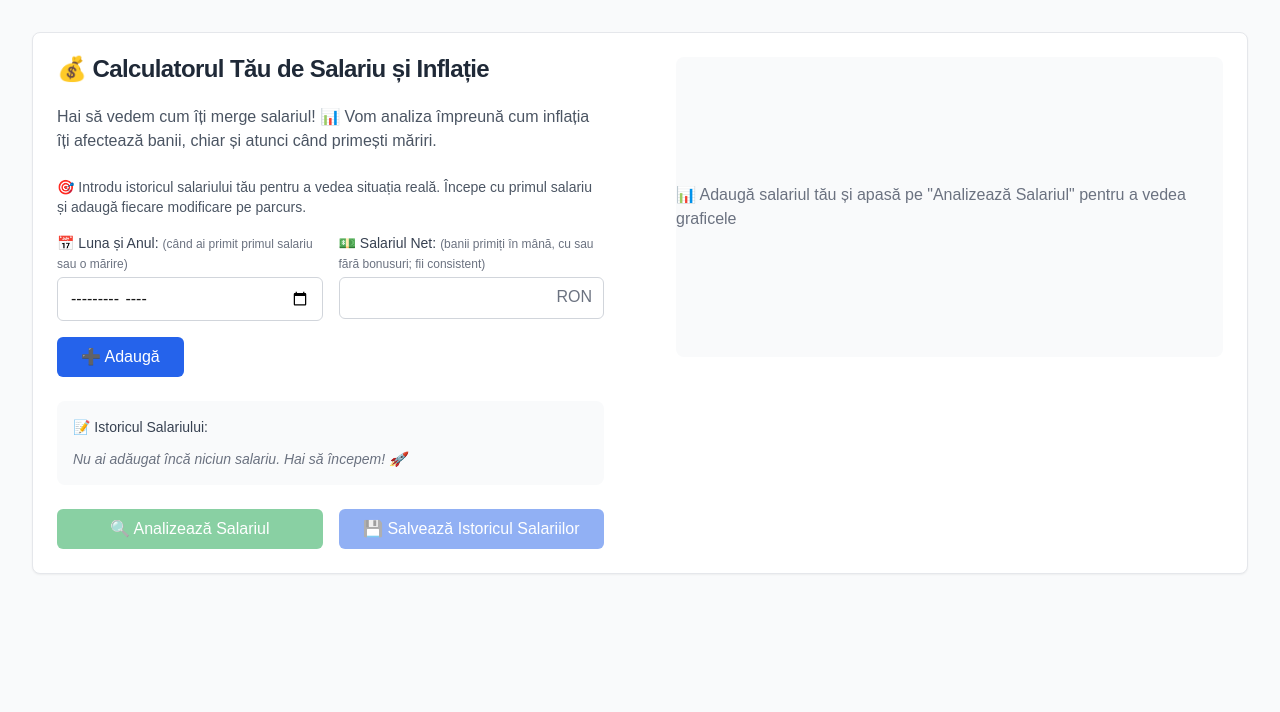
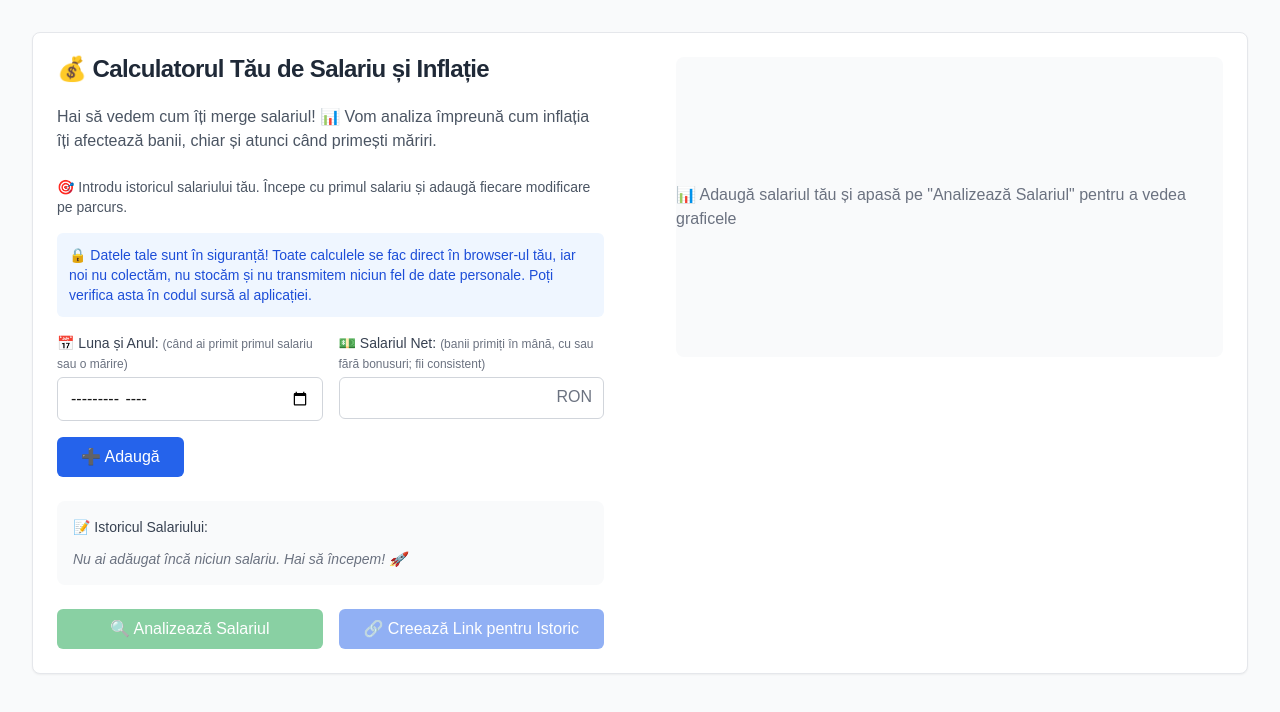
Before and after one commit to bvb-org/salary-chart, a Next.js app: page / in a window 1280 px wide. Shown: the top 712 px of the page. Built offline with nearby package versions, Linux system fonts and the light colour scheme.

Commit message:
feat: add validation for dates, paragraph with data usage, february dummy inflation data

```diff
--- a/src/components/SalaryChart.tsx
+++ b/src/components/SalaryChart.tsx
@@ -99,6 +99,18 @@ const SalaryChart = () => {
       const salaryValue = parseInt(newSalary, 10);
       if (salaryValue < 0) {
         window.location.href = 'https://www.youtube.com/watch?v=xvFZjo5PgG0';
+        return;
+      }
+
+      // Check if date is in the future
+      const inputDate = new Date(newDate);
+      const currentDate = new Date();
+      // Set both dates to the first of the month for accurate month comparison
+      inputDate.setDate(1);
+      currentDate.setDate(1);
+
+      if (inputDate > currentDate) {
+        alert('Nu poți introduce date din viitor. Te rog alege o dată din prezent sau trecut.');
         return;
       }
       setSalaryChanges([...salaryChanges, {
@@ -246,8 +258,13 @@ const SalaryChart = () => {
             <div className="space-y-6">
               <div className="space-y-4">
                 <p className="text-sm text-gray-600">
-                  🎯 Introdu istoricul salariului tău pentru a vedea situația reală. Începe cu primul salariu și adaugă fiecare modificare pe parcurs.
+                  🎯 Introdu istoricul salariului tău. Începe cu primul salariu și adaugă fiecare modificare pe parcurs.
                 </p>
+                <div className="bg-blue-50 p-3 rounded-md">
+                  <p className="text-sm text-blue-700">
+                    🔒 Datele tale sunt în siguranță! Toate calculele se fac direct în browser-ul tău, iar noi nu colectăm, nu stocăm și nu transmitem niciun fel de date personale. Poți verifica asta în codul sursă al aplicației.
+                  </p>
+                </div>
                 <form onSubmit={addSalaryChange} className="space-y-4">
                   <div className="flex gap-4 flex-wrap">
                     <div className="flex-1 min-w-[200px]">
@@ -259,6 +276,8 @@ const SalaryChart = () => {
                         type="month"
                         value={newDate}
                         onChange={(e: ChangeEvent<HTMLInputElement>) => setNewDate(e.target.value)}
+                        min="1996-01"
+                        max={new Date().toISOString().slice(0, 7)}
                         className="w-full border border-gray-300 rounded-md px-3 py-2 focus:outline-none focus:ring-2 focus:ring-blue-500 focus:border-blue-500"
                         required
                       />
@@ -400,7 +419,7 @@ const SalaryChart = () => {
                   className="flex-1 bg-blue-600 text-white px-6 py-2 rounded-md hover:bg-blue-700 transition-colors focus:outline-none focus:ring-2 focus:ring-blue-500 focus:ring-offset-2 disabled:opacity-50 disabled:cursor-not-allowed"
                   disabled={salaryChanges.length === 0}
                 >
-                  💾 Salvează Istoricul Salariilor
+                  🔗 Creează Link pentru Istoric
                 </button>
               </div>
 
```
Also changed, not shown: public/hicp-ro.csv.
